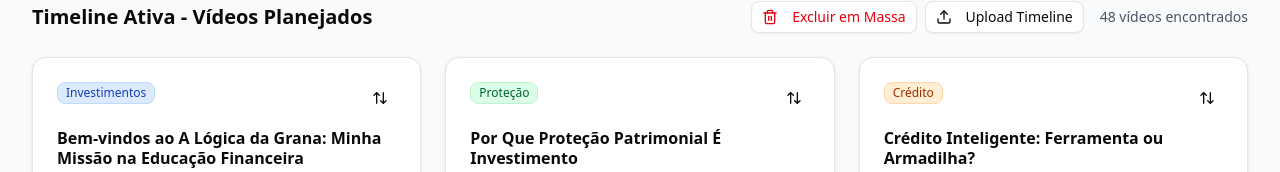
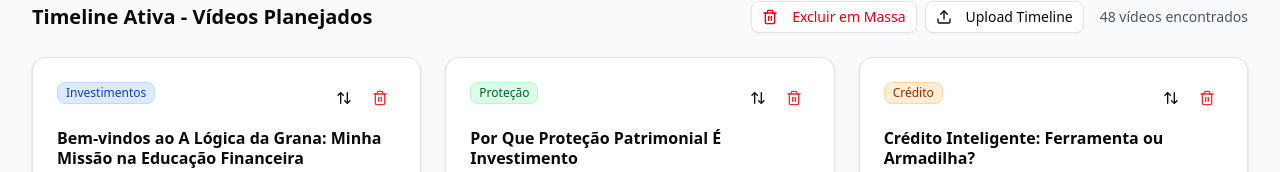
Before and after one commit to caioporto182-blip/logica-da-grana, a React (Vite) app: page / in a window 1280 px wide. Shown: the part 450-622 px from the top of the page. Built offline with nearby package versions, Linux system fonts and the light colour scheme.

Commit message:
Version 9: Save current changes

```diff
--- a/src/App.jsx
+++ b/src/App.jsx
@@ -415,6 +415,16 @@ function App() {
     }
   }
 
+  const excluirVideoIndividual = (videoId) => {
+    const video = timelineAtiva.find(v => v.id === videoId)
+    if (!video) return
+
+    if (confirm(`Tem certeza que deseja excluir o vídeo "${video.titulo}"? Esta ação não pode ser desfeita.`)) {
+      setTimelineAtiva(prev => prev.filter(v => v.id !== videoId))
+      alert('Vídeo excluído com sucesso!')
+    }
+  }
+
   const processarUploadTimeline = (texto) => {
     try {
       const linhas = texto.split('\n').filter(linha => linha.trim())
@@ -735,6 +745,7 @@ function App() {
                         </Badge>
                       </div>
                       {!modoSelecaoMultipla && (
+                        <div className="flex gap-1">
                           <Button
                             variant="ghost"
                             size="sm"
@@ -743,9 +754,20 @@ function App() {
                               setModalTroca(true)
                             }}
                             className="h-8 w-8 p-0"
+                            title="Trocar vídeo"
                           >
                             <ArrowUpDown className="h-4 w-4" />
                           </Button>
+                          <Button
+                            variant="ghost"
+                            size="sm"
+                            onClick={() => excluirVideoIndividual(video.id)}
+                            className="h-8 w-8 p-0 text-red-500 hover:text-red-700 hover:bg-red-50"
+                            title="Excluir vídeo"
+                          >
+                            <Trash2 className="h-4 w-4" />
+                          </Button>
+                        </div>
                       )}
                     </div>
                     <CardTitle className="text-base leading-tight">
```
Also changed, not shown: 5 other files (tests, documents, lock files or other folders). Lines whose indentation alone changed are shown as unchanged.
